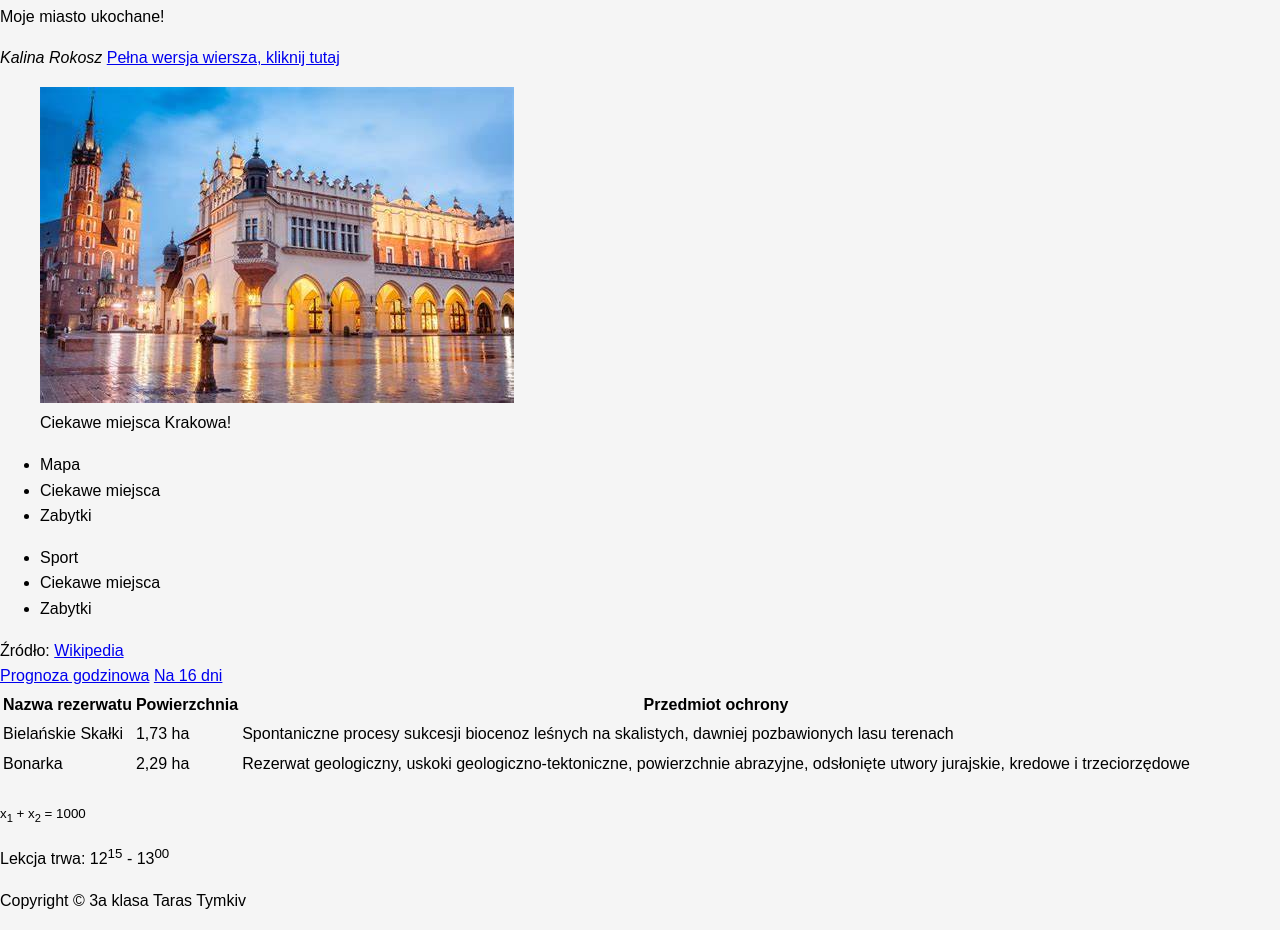
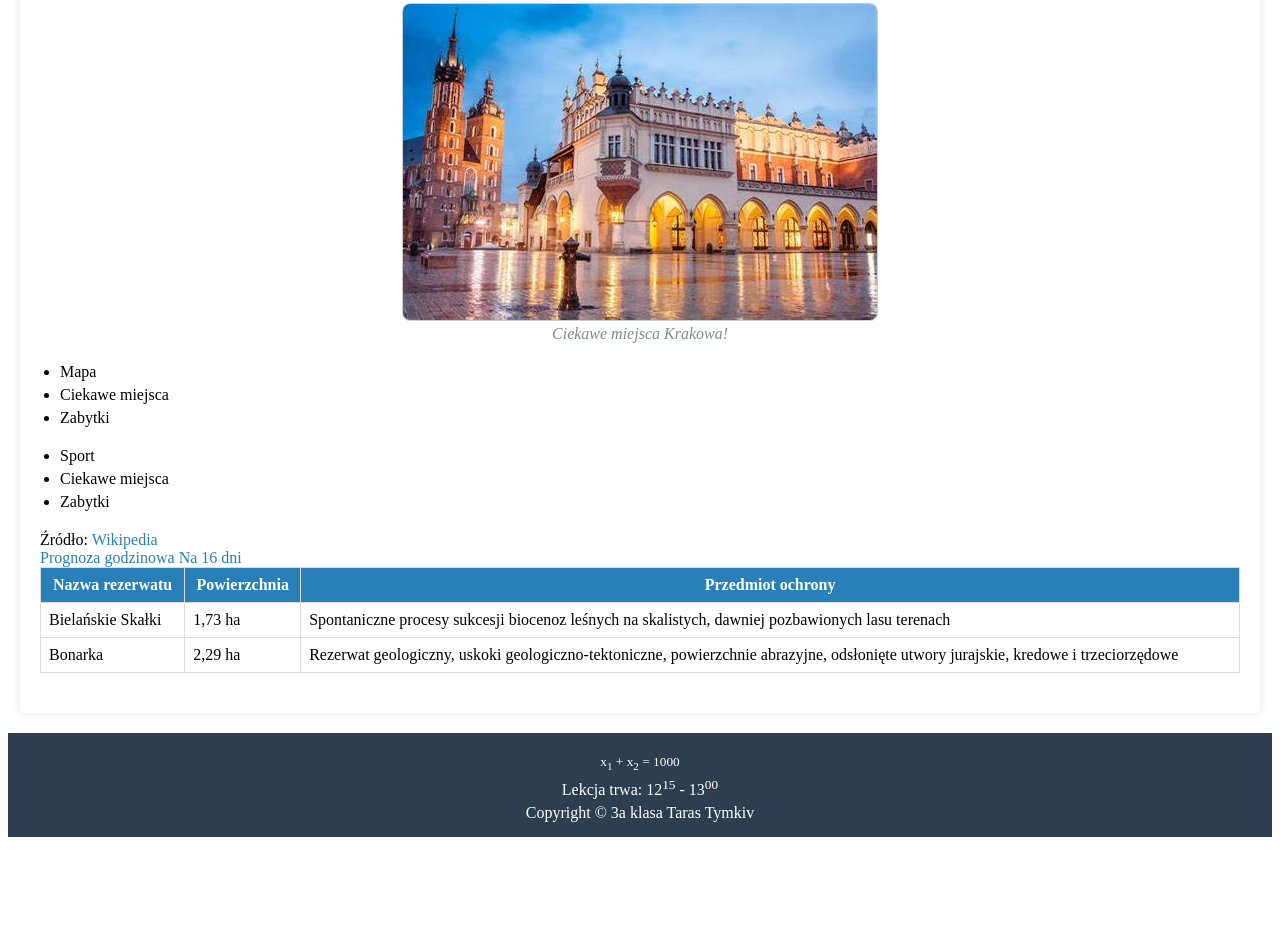
Before and after one commit to Bronks16/krakow1, a plain HTML site: page index.html in a window 1280 px wide. Shown: the part 559-1489 px from the top of the page. After the commit the page ends 1404 px from the top, so only its background shows below. Drawn offline with Linux system fonts and the light colour scheme; a script that the page names is missing; files whose address does not match are found by name.

Commit message:
Update style.css

```diff
--- a/style.css
+++ b/style.css
@@ -1,26 +1,124 @@
-body{
-    font-family: Arial, Helvetica, sans-serif;
+
+/* General styles */
+body {
+}
+font-family: Arial, sans-serif;
 line-height: 1.6;
 background-color: #f5f5f5;
 margin: 0;
+padding: 0; }
+
+/* Styles for the header */
+header {
+background-color: #2c3e50;
+color: white;
+padding: 20px 0;
+text-align: center;
+}
+header h1 {
+margin: 0;
+font-size: 36px;
+}
+    nav ul {
+list-style: none;
 padding: 0;
 }
+nav ul li {
+display: inline;
+margin: 0 15px;
+font-size: 18px;
+}
+nav ul li:hover {
+text-decoration: underline;
+cursor: pointer;
+}
+/* Main content */
+main {
 
-header {
-    background-color: darkblue;
+padding: 20px;
+max-width: 1200px;
+margin: 0 auto;
+background-color: #fff;
+box-shadow: 0 0 10px rgba(0,0,0,0.1);
+}
+main p, main ul, main ol {
+    margin-bottom: 20px;
+}
+h2 {
+    color: #2980b9;
+}
+/* Styles for images */
+figure {
+text-align: center;
+margin: 20px 0;
+}
+figure img {
+max-width: 100%;
+height: auto;
+border: 1px solid #ccc;
+border-radius: 8px;
+}
+figcaption {
+font-style: italic;
+color: #7f8c8d;
+}
+/* Styles for the table */
+table {
+width: 100%;
+border-collapse: collapse;
+margin-bottom: 20px
+}
+table, th, td {
+border: 1px solid #ddd;
+padding: 8px;
+}
+th
+{
+background-color: #2980b9;
 color: white;
-    padding: 20 px 0;
-    text-align: center;
 }
 
-header h1{
-    margin: 0;
-    font-size: 36px;
+/* Styles for lists */
+ul, ol {
+padding-left: 20px;
+}
 
+ul li, ol li {
+margin-bottom: 5px;
 }
+/* Styles for links */
+a {
+color: #2980b9;
+text-decoration: none;
+}
+a:hover {
+text-decoration: underline;
+}
+/* Styles for the footer */
+footer {
+background-color: #2c3e50;
+color: white;
+text-align: center;
+padding: 10px 0;
+margin-top: 20px;
+}
+footer p {
+margin: 5px 0;
+}
+/* style form */
+input[type=text], select, textarea {
+width: 100%;
+padding: 12px 20px;
+margin: 8px 0;
+display: inline-block;
+border: 1px solid #ccc;
+border-radius: 4px;
+box-sizing: border-box;
+}
+
 input[type=submit] {
+background-color: #4CAF50;
 width: 100%;
-    background-color: #4CAF50;
 color: white;
 padding: 14px 20px;
 margin: 8px 0;
@@ -32,7 +130,10 @@ input[type=submit] {
 input[type=submit]:hover {
 background-color: #45a049;
 }
-  .form-kontakty{
+textarea {
+height: 150px;
+}
+.form-kontakty {
 border-radius: 5px;
 background-color: #f2f2f2;
 padding: 20px;
```
Lines whose indentation alone changed are shown as unchanged.
